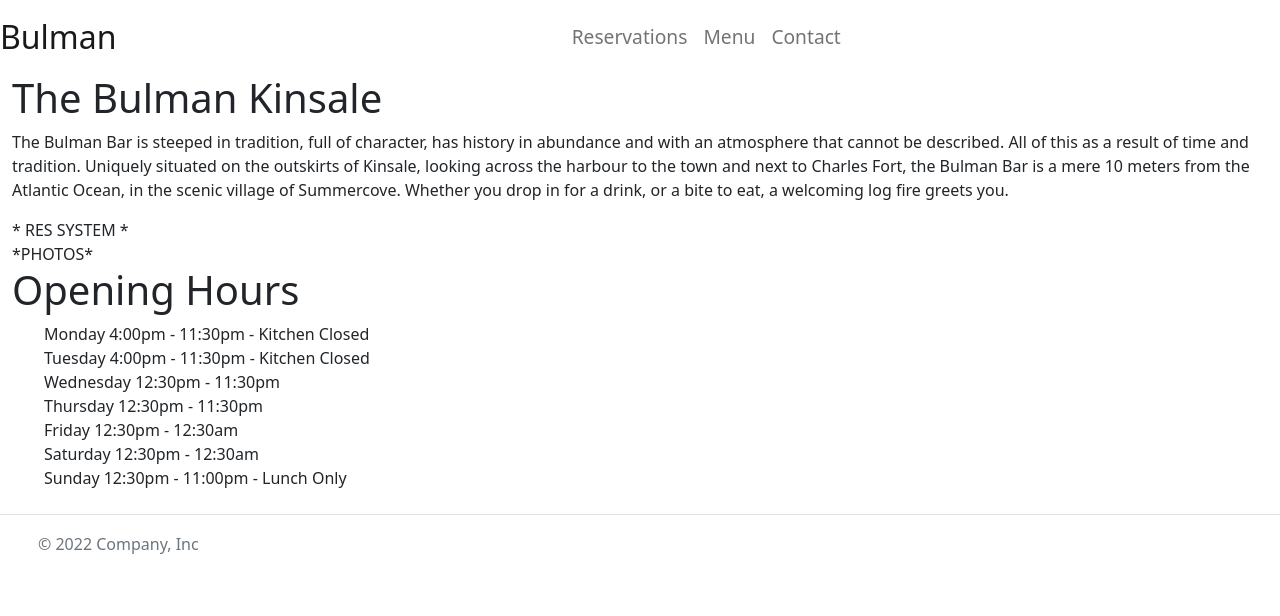
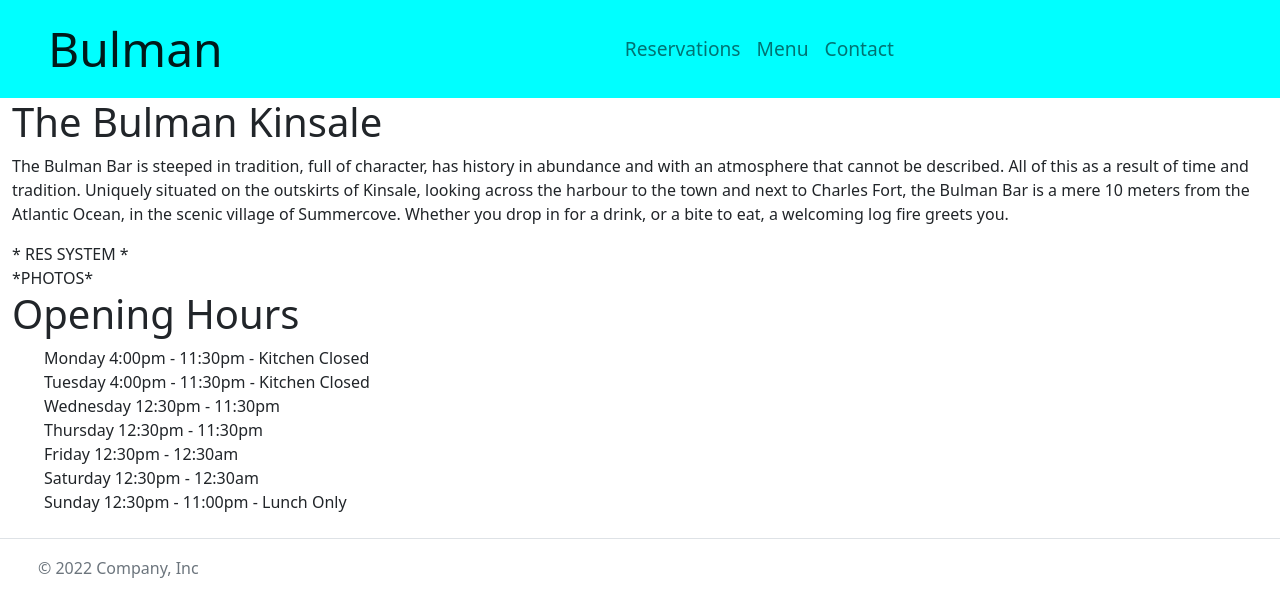
Before and after one commit to jackcrosbie/bulman-bar, a plain HTML site: page index.html in a window 1280 px wide. Drawn offline with nearby package versions, Linux system fonts and the light colour scheme.

Commit message:
add styling for logo and background navbar colour

```diff
--- a/index.html
+++ b/index.html
@@ -18,7 +18,7 @@
 <body>
     <header>
         <!-- navbar with responsive design for mobile/tablets -->
-        <nav class="navbar navbar-expand-lg">
+        <nav class="navbar navbar-expand-lg" id="navbar-color">
             <a class="navbar-brand" id="logo" href="#">Bulman</a>
             <button class="navbar-toggler" type="button" data-toggle="collapse" data-target="#navbarSupportedContent"
                 aria-controls="navbarSupportedContent" aria-expanded="false" aria-label="Toggle navigation">
--- a/static/css/style.css
+++ b/static/css/style.css
@@ -1,5 +1,10 @@
 #logo {
-    font-size: 2em;
+    font-size: 3em;
+    margin-left: 1em;
+}
+
+#navbar-color {
+    background-color: aqua;
 }
 
 #navbar-links {
```
